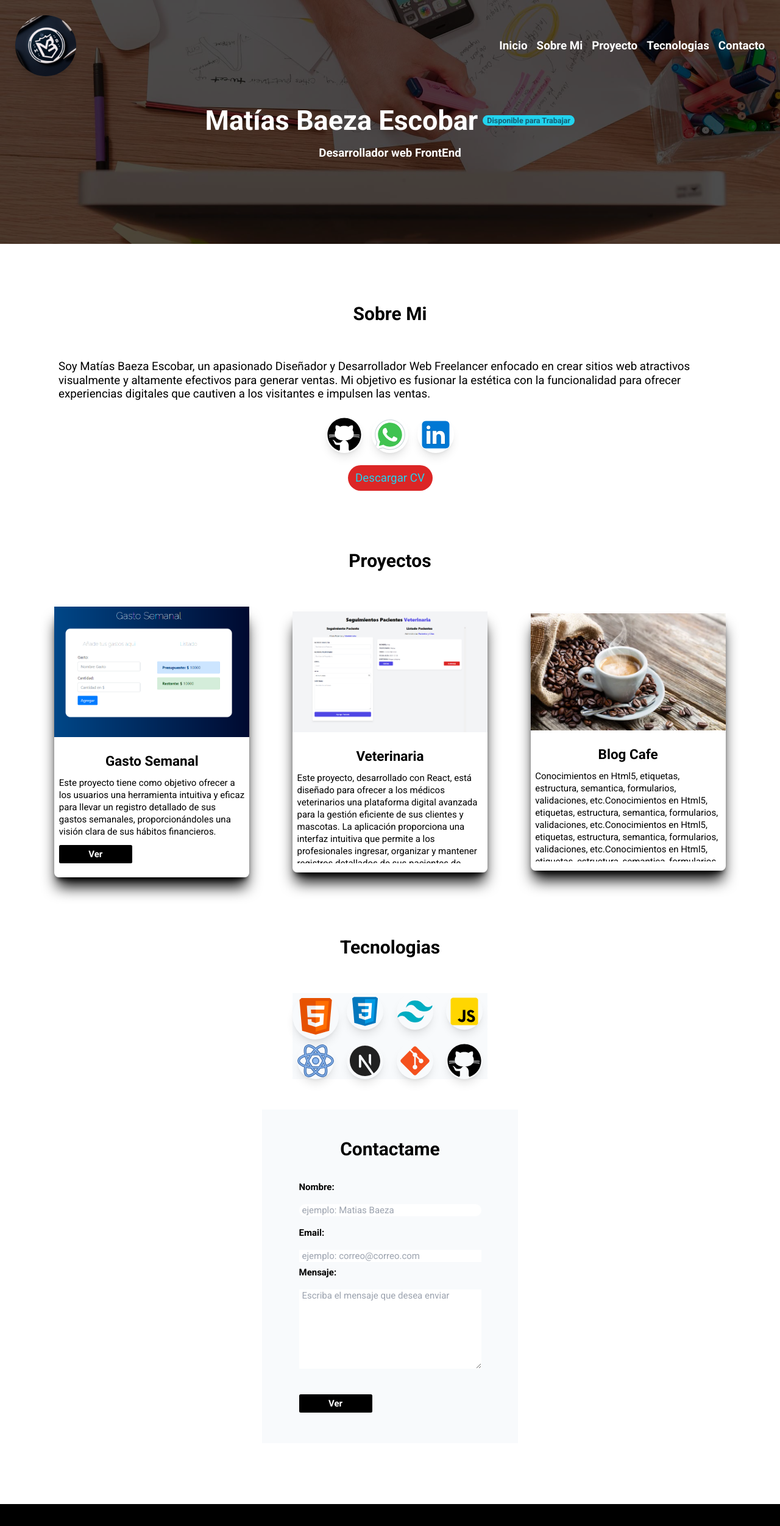
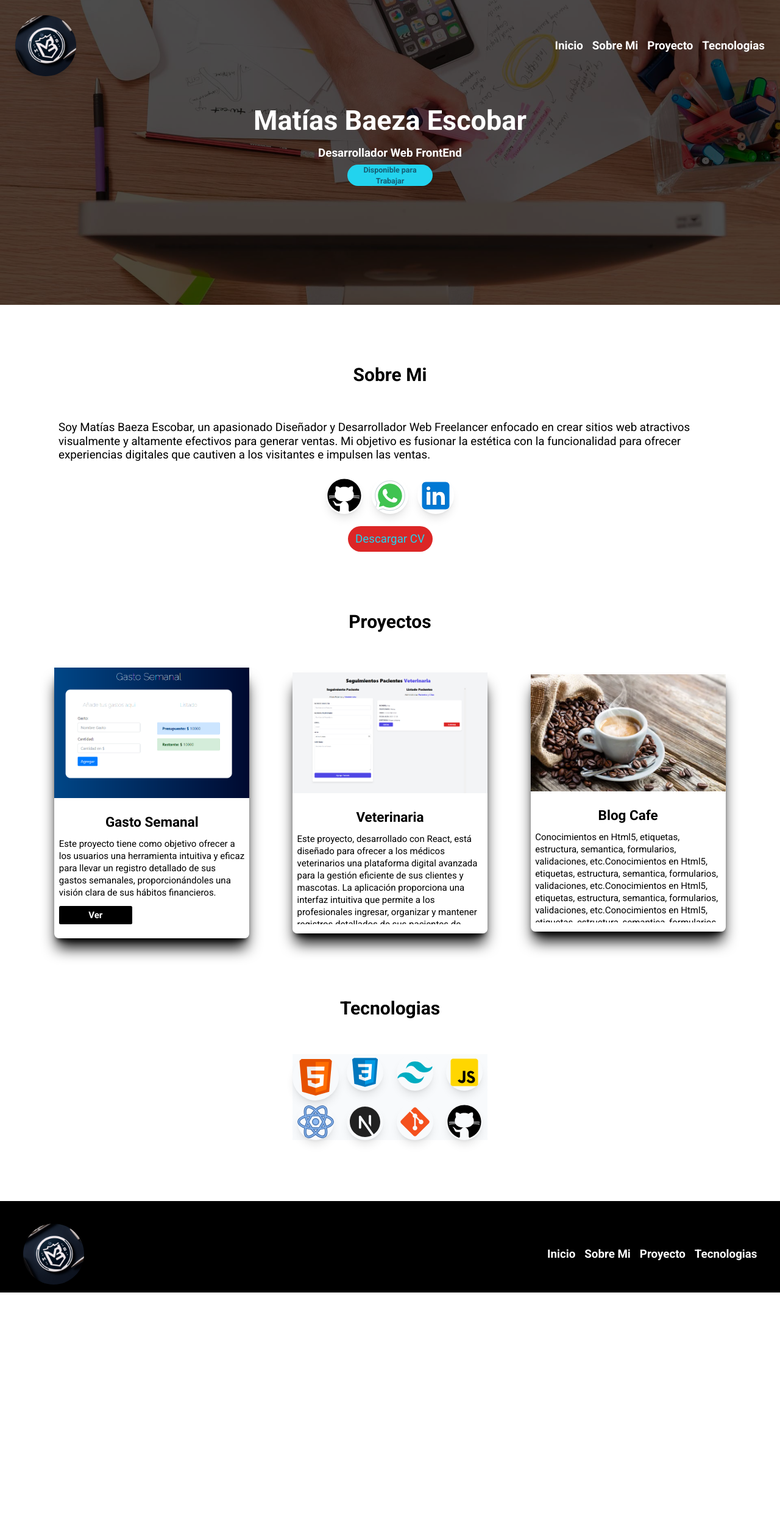
Before and after one commit to ProgramacionMatias/PortFolio, a Next.js app: page / in a window 1280 px wide. Shown: the top 2503 px of the page at 61% size. After the commit the page ends 2120 px from the top, so only its background shows below. Built offline with nearby package versions, Linux system fonts and the light colour scheme.

Commit message:
version final

```diff
--- a/app/ui/components/Footer.tsx
+++ b/app/ui/components/Footer.tsx
@@ -31,9 +31,7 @@ export default function Footer() {
                 <a className="text-white transition duration-700 hover:text-cyan-700  transform hover:scale-125 ">Tecnologias</a>
             </Link>
 
-            <Link legacyBehavior href={"#Contacto"}>
-                <a className="text-white transition duration-700 hover:text-cyan-700  transform hover:scale-125 ">Contacto</a>
-            </Link>
+
 
 
         </nav>
--- a/app/ui/components/Header.tsx
+++ b/app/ui/components/Header.tsx
@@ -16,7 +16,7 @@ export default function Header() {
             <div id='Inicio' className={`${styles.header} `}>
 
                 <section className={`${styles.imagenHeader} ${styles.contenedor} text-white font-bold text-xl `}>
-                    <div className='pt-10 md:flex md:justify-between items-center px-10'>
+                    <div className='pt-10  md:flex md:justify-between items-center px-10'>
 
                         <Link legacyBehavior href={'#Inicio'}>
 
@@ -37,21 +37,19 @@ export default function Header() {
                                 <a className="text-white transition duration-700 hover:text-cyan-700  transform hover:scale-125 ">Tecnologias</a>
                             </Link>
 
-                            <Link legacyBehavior href={"#Contacto"}>
-                                <a className="text-white transition duration-700 hover:text-cyan-700  transform hover:scale-125 ">Contacto</a>
-                            </Link>
+
 
 
                         </nav>
                     </div>
 
-                    <div className='text-center mt-7 md:mt-20 text-7xl '>
-                        <div className="flex justify-center items-center gap-3">
+                    <div className='flex flex-col  gap-3 justify-center content-center  text-center  mt-7 md:mt-20 text-7xl '>
+                        <div className="">
                             <h1 className=''>Matías Baeza Escobar</h1>
-                            <p className=" text-xl transition duration-700 font-bold bg-cyan-400 text-cyan-800 rounded-full px-3 hover:text-cyan-700  transform hover:scale-125 hover:text-2xl ">Disponible para Trabajar</p>
+                            <p className='text-3xl mx-2  mt-5 md:mt-8'>Desarrollador Web FrontEnd</p>
                         </div>
+                        <p className="max-w-56 m-auto text-xl transition duration-700 font-bold bg-cyan-400 text-cyan-800 rounded-full px-3 hover:text-cyan-700  transform hover:scale-125 hover:text-2xl ">Disponible para Trabajar</p>
 
-                        <p className='text-3xl  mt-5 md:mt-8'>Desarrollador web FrontEnd</p>
                     </div>
 
 
--- a/app/ui/components/Main.tsx
+++ b/app/ui/components/Main.tsx
@@ -139,9 +139,6 @@ export default function Main() {
                 </section>
 
 
-                <section>
-                    <Contacto />
-                </section>
 
 
 
--- a/app/ui/header.module.css
+++ b/app/ui/header.module.css
@@ -10,7 +10,7 @@
 
 .header {
   background-image: url(/img/hero.jpg);
-  height: 40rem;
+  height: 50rem;
   background-size: cover;
   background-repeat: no-repeat;
   background-position: center center;
```
